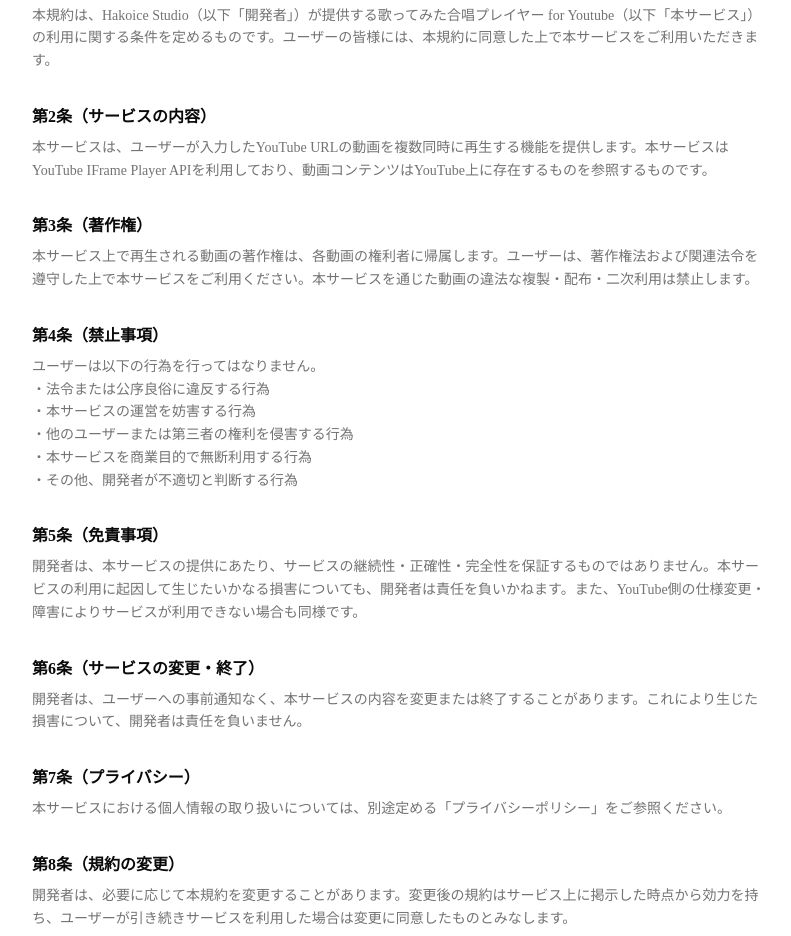
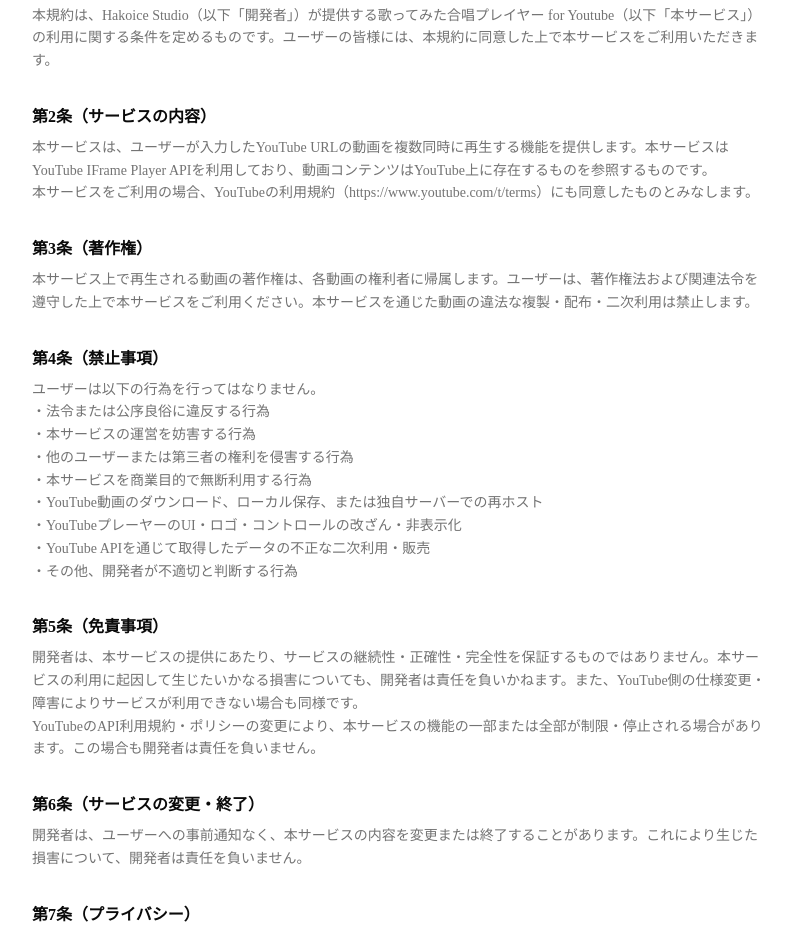
Before and after one commit to yukikomori332/Youtube-Chorus-Player, a Next.js app in the folder front/: page /term in a window 1280 px wide. Shown: the part 340-1276 px from the top of the page, without its empty margins (240-1031 px from the left). Built offline with nearby package versions, Linux system fonts and the light colour scheme; no server answers.

Commit message:
fix: 利用規約の条文を修正

```diff
--- a/front/app/term/page.tsx
+++ b/front/app/term/page.tsx
@@ -18,7 +18,7 @@
     },
     {
       title: "第2条（サービスの内容）",
-      content: `本サービスは、ユーザーが入力したYouTube URLの動画を複数同時に再生する機能を提供します。本サービスはYouTube IFrame Player APIを利用しており、動画コンテンツはYouTube上に存在するものを参照するものです。`,
+      content: `本サービスは、ユーザーが入力したYouTube URLの動画を複数同時に再生する機能を提供します。本サービスはYouTube IFrame Player APIを利用しており、動画コンテンツはYouTube上に存在するものを参照するものです。\n本サービスをご利用の場合、YouTubeの利用規約（https://www.youtube.com/t/terms）にも同意したものとみなします。`,
     },
     {
       title: "第3条（著作権）",
@@ -26,11 +26,11 @@
     },
     {
       title: "第4条（禁止事項）",
-      content: `ユーザーは以下の行為を行ってはなりません。\n・法令または公序良俗に違反する行為\n・本サービスの運営を妨害する行為\n・他のユーザーまたは第三者の権利を侵害する行為\n・本サービスを商業目的で無断利用する行為\n・その他、開発者が不適切と判断する行為`,
+      content: `ユーザーは以下の行為を行ってはなりません。\n・法令または公序良俗に違反する行為\n・本サービスの運営を妨害する行為\n・他のユーザーまたは第三者の権利を侵害する行為\n・本サービスを商業目的で無断利用する行為\n・YouTube動画のダウンロード、ローカル保存、または独自サーバーでの再ホスト\n・YouTubeプレーヤーのUI・ロゴ・コントロールの改ざん・非表示化\n・YouTube APIを通じて取得したデータの不正な二次利用・販売\n・その他、開発者が不適切と判断する行為`,
     },
     {
       title: "第5条（免責事項）",
-      content: `開発者は、本サービスの提供にあたり、サービスの継続性・正確性・完全性を保証するものではありません。本サービスの利用に起因して生じたいかなる損害についても、開発者は責任を負いかねます。また、YouTube側の仕様変更・障害によりサービスが利用できない場合も同様です。`,
+      content: `開発者は、本サービスの提供にあたり、サービスの継続性・正確性・完全性を保証するものではありません。本サービスの利用に起因して生じたいかなる損害についても、開発者は責任を負いかねます。また、YouTube側の仕様変更・障害によりサービスが利用できない場合も同様です。\nYouTubeのAPI利用規約・ポリシーの変更により、本サービスの機能の一部または全部が制限・停止される場合があります。この場合も開発者は責任を負いません。`,
     },
     {
       title: "第6条（サービスの変更・終了）",
@@ -38,7 +38,7 @@
     },
     {
       title: "第7条（プライバシー）",
-      content: `本サービスにおける個人情報の取り扱いについては、別途定める「プライバシーポリシー」をご参照ください。`,
+      content: `本サービスにおける個人情報の取り扱いについては、別途定める「プライバシーポリシー」をご参照ください。\n本サービスはYouTube API Servicesを利用しています。YouTube APIの利用に際し、Googleのプライバシーポリシー（http://www.google.com/policies/privacy）が適用される場合があります。`,
     },
     {
       title: "第8条（規約の変更）",
```
